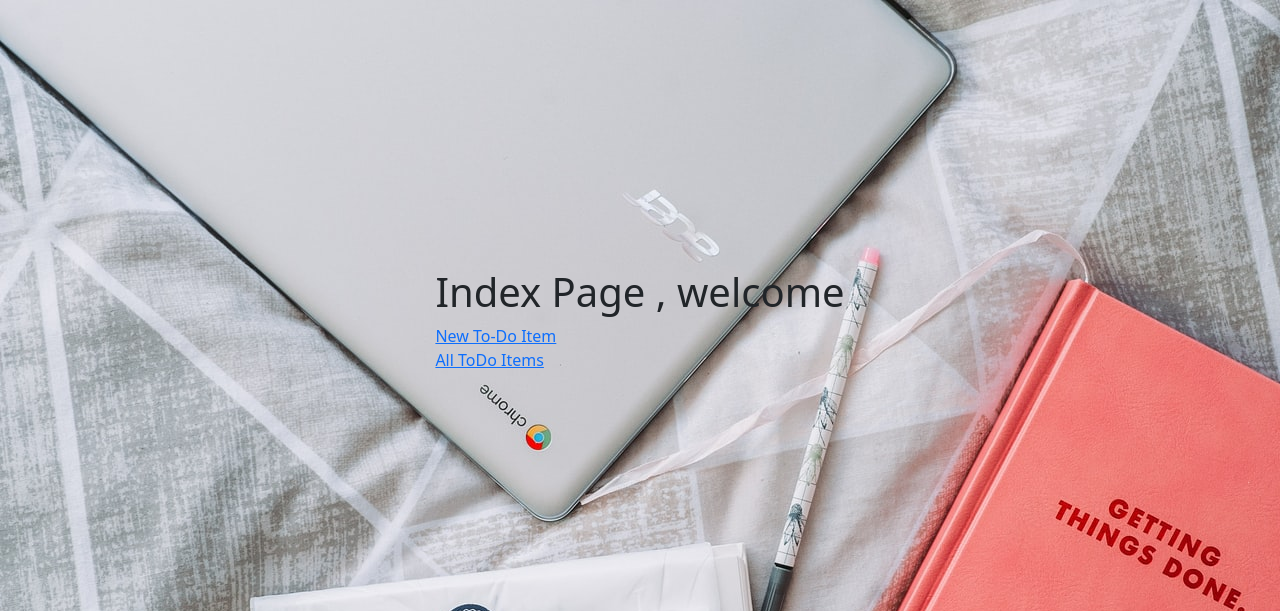
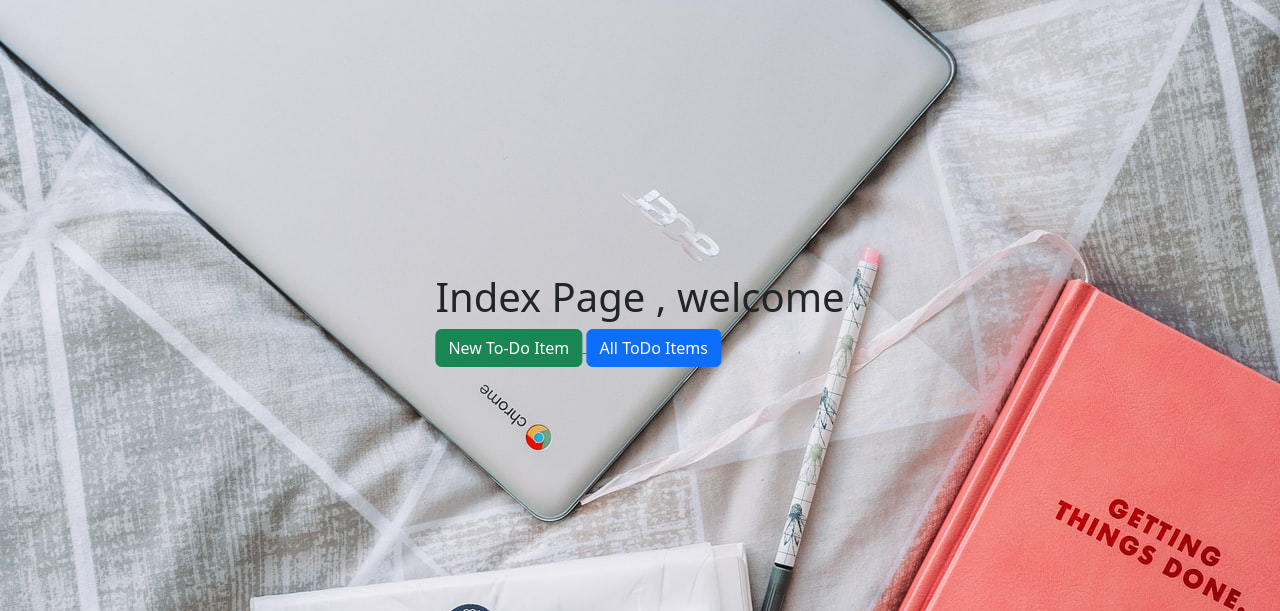
Before and after one commit to Dolaaaa1/TodosApp, a Django app: page / in a window 1280 px wide. Shown: the top 611 px of the page. Run offline with Django 4.2, Linux system fonts and the light colour scheme.

Commit message:
Bootstrap Buttons

```diff
--- a/templates/delete_todo.html
+++ b/templates/delete_todo.html
@@ -8,7 +8,7 @@
 <form method="post">{% csrf_token %}
     <p>Are you sure you want to delete "{{ object }}"?</p>
     {{ form }}
-    <input type="submit" value="Confirm">
+    <input class="btn btn-danger" type="submit" value="Confirm">
 </form>
 
 {% endblock body %}
--- a/templates/index.html
+++ b/templates/index.html
@@ -5,7 +5,7 @@ Index
 
 {% block body %}
 <h1>Index Page , welcome</h1>
-<a href="{% url 'add_todo'%}">New To-Do Item </a>
-<br>
-<a href="{% url 'all_todes'%}">All  ToDo Items </a>
+<a href="{% url 'add_todo'%}"><button class="btn btn-success">New To-Do Item </button> </a>
+
+<a href="{% url 'all_todes'%}"><button class="btn btn-primary">All  ToDo Items </button> </a>
 {% endblock body %}
--- a/templates/new_todo.html
+++ b/templates/new_todo.html
@@ -8,6 +8,6 @@
 <form  method="Post">
     {% csrf_token %}
     {{form}}
-    <input type="submit" value="Add">
+    <input class="btn btn-success" type="submit" value="Add">
 </form>
 {% endblock body %}
--- a/templates/todo_detail.html
+++ b/templates/todo_detail.html
@@ -7,7 +7,7 @@ Todo Detail
 {% block body %}
 
 <h3> {{ object.text }}</h3>
-<a href="/edit/{{object.id}}">Edit</a>
-<a href="/delete/{{object.id}}">Delete</a>
+<a href="/edit/{{object.id}}"> <button class="btn btn-warning"> Edit </button> </a>
+<a href="/delete/{{object.id}}"> <button class="btn btn-danger"> Delete </button> </a>
 
 {% endblock body %}
--- a/templates/update_todo.html
+++ b/templates/update_todo.html
@@ -8,6 +8,6 @@
 <form  method="Post">
     {% csrf_token %}
     {{form}}
-    <input type="submit" value="Edit ">
+    <input class="btn btn-warning" type="submit" value="Edit ">
 </form>
 {% endblock body %}
```
